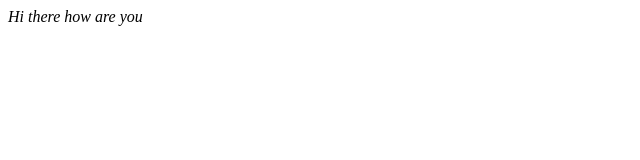
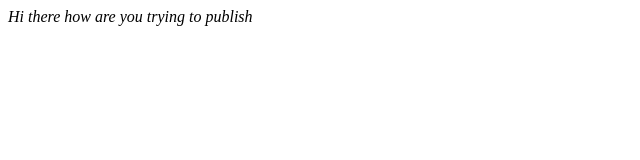
Before and after one commit to 0xkrish03/project, a website: page practice/index.html in a window 1280 px wide. Shown: the whole page, without its empty margins (0-640 px from the left). Drawn offline with Linux system fonts and the light colour scheme.

Commit message:
edited html file

```diff
--- a/practice/index.html
+++ b/practice/index.html
@@ -5,4 +5,5 @@
 </head>
 <body>
     <i>Hi there how are you</i>
+    <i>trying to publish</i>
 </body>
```
